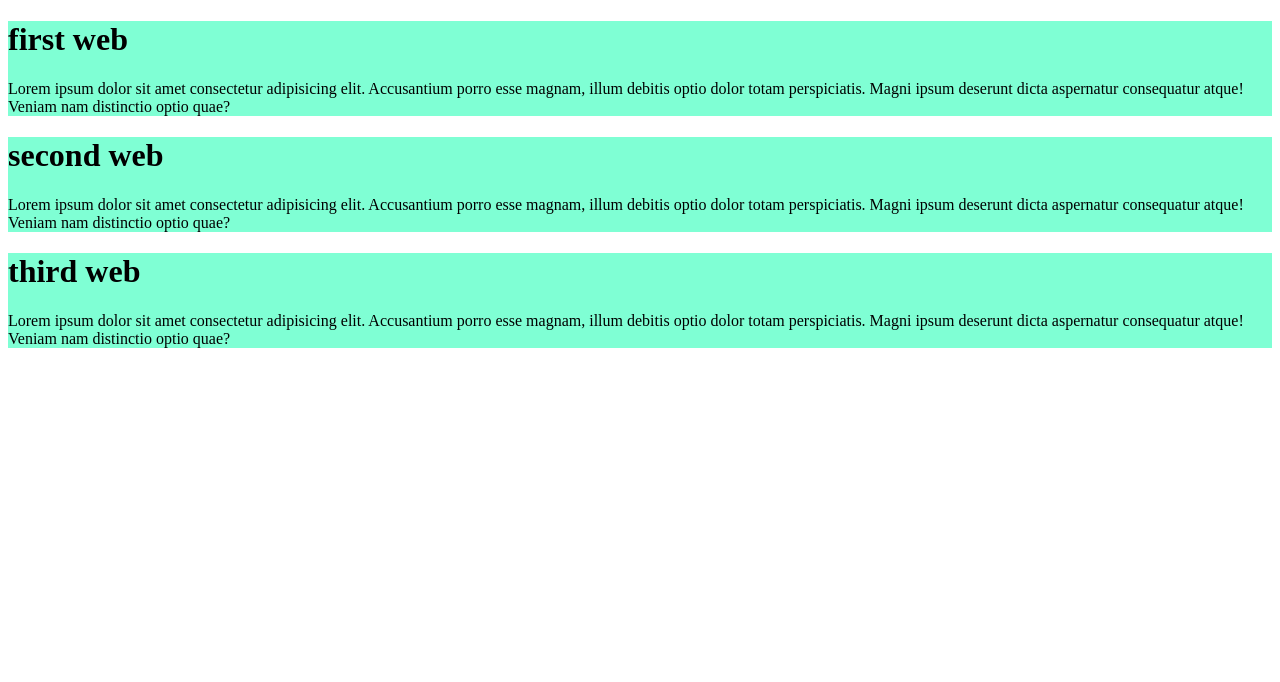
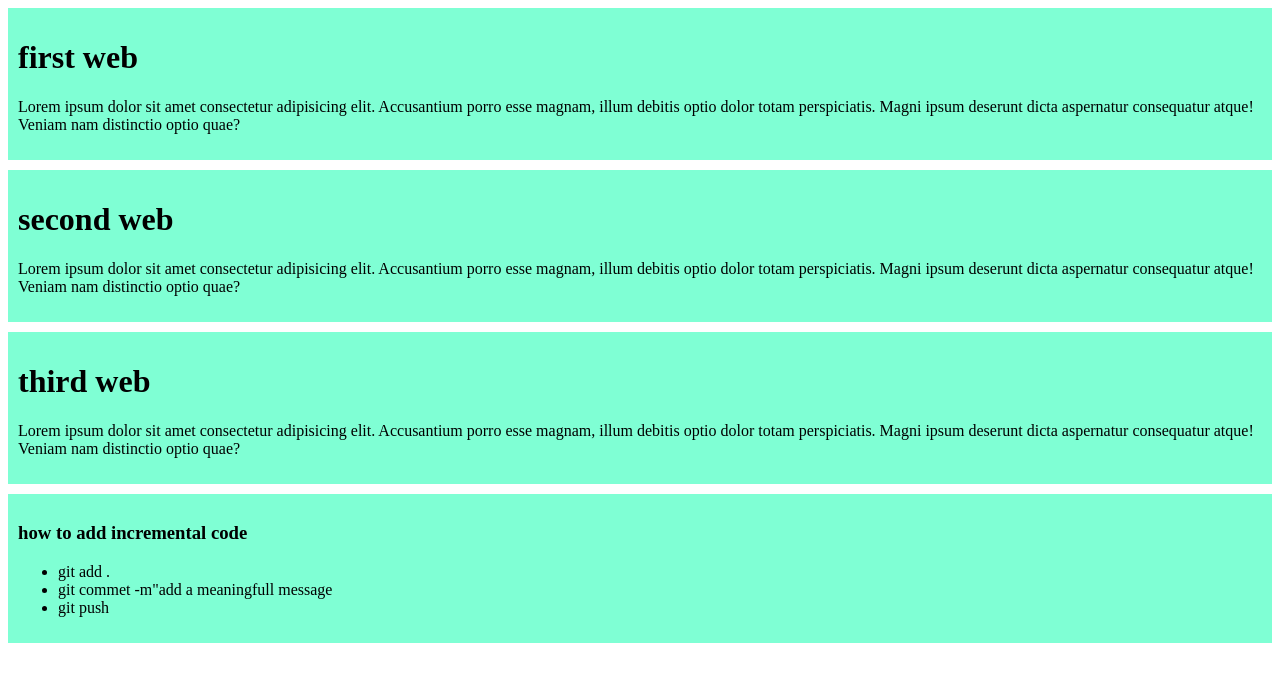
Before and after one commit to mozzammelrobi/problem-issue, a plain HTML site: page problem.html in a window 1280 px wide. Drawn offline with Linux system fonts and the light colour scheme.

Commit message:
command list

```diff
--- a/problem.html
+++ b/problem.html
@@ -19,5 +19,13 @@
         <h1>third web </h1>
         <p>Lorem ipsum dolor sit amet consectetur adipisicing elit. Accusantium porro esse magnam, illum debitis optio dolor totam perspiciatis. Magni ipsum deserunt dicta aspernatur consequatur atque! Veniam nam distinctio optio quae?</p>
     </div>
+    <div>
+        <h3>how  to add incremental code </h3>
+        <ul>
+            <li>git add . </li>
+            <li>git commet -m"add a meaningfull message</li>
+            <li>git push</li>
+        </ul>
+    </div>
 </body>
 </html>
--- a/styles/blog.css
+++ b/styles/blog.css
@@ -1,3 +1,5 @@
 div{
     background-color: aquamarine;
+    padding: 10px;
+    margin-bottom: 10px;
 }
```
